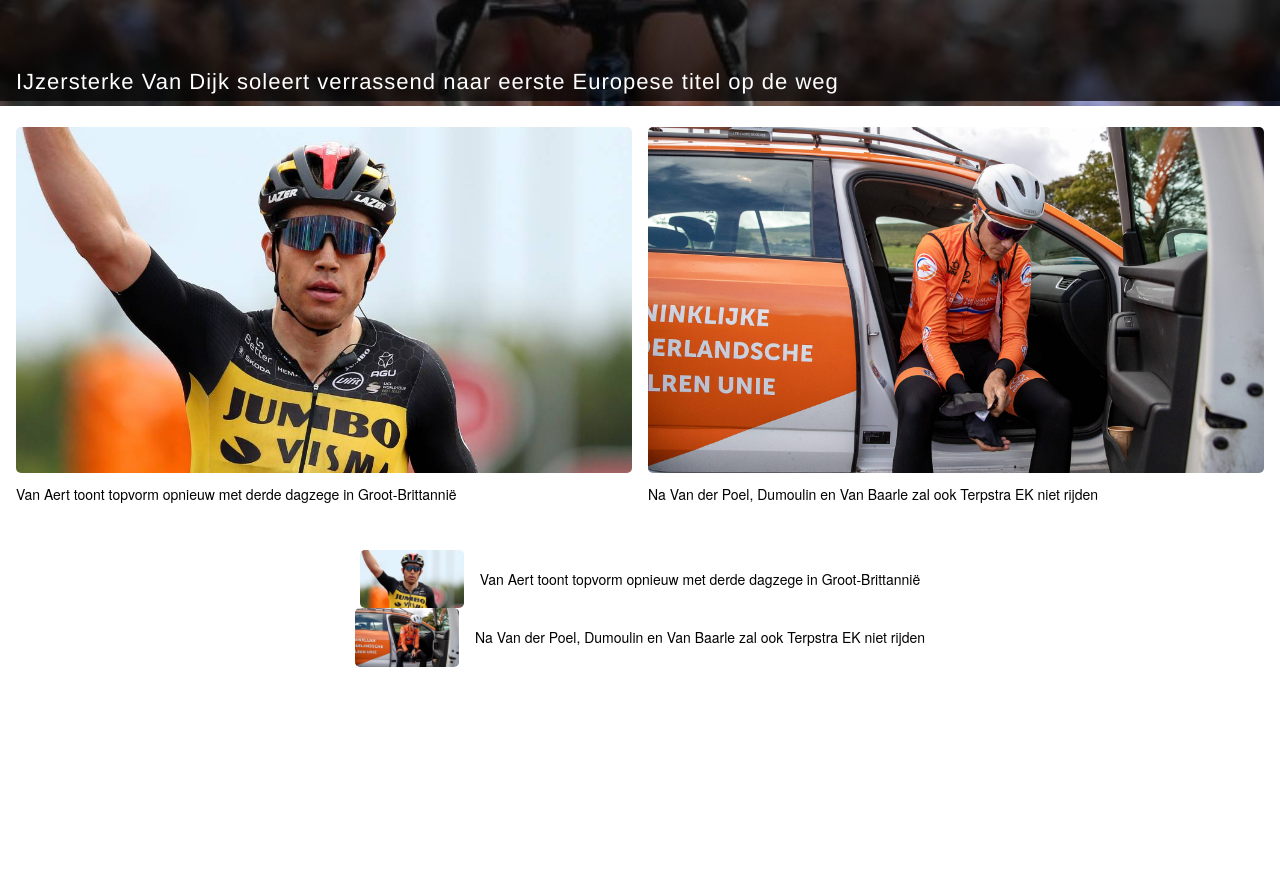
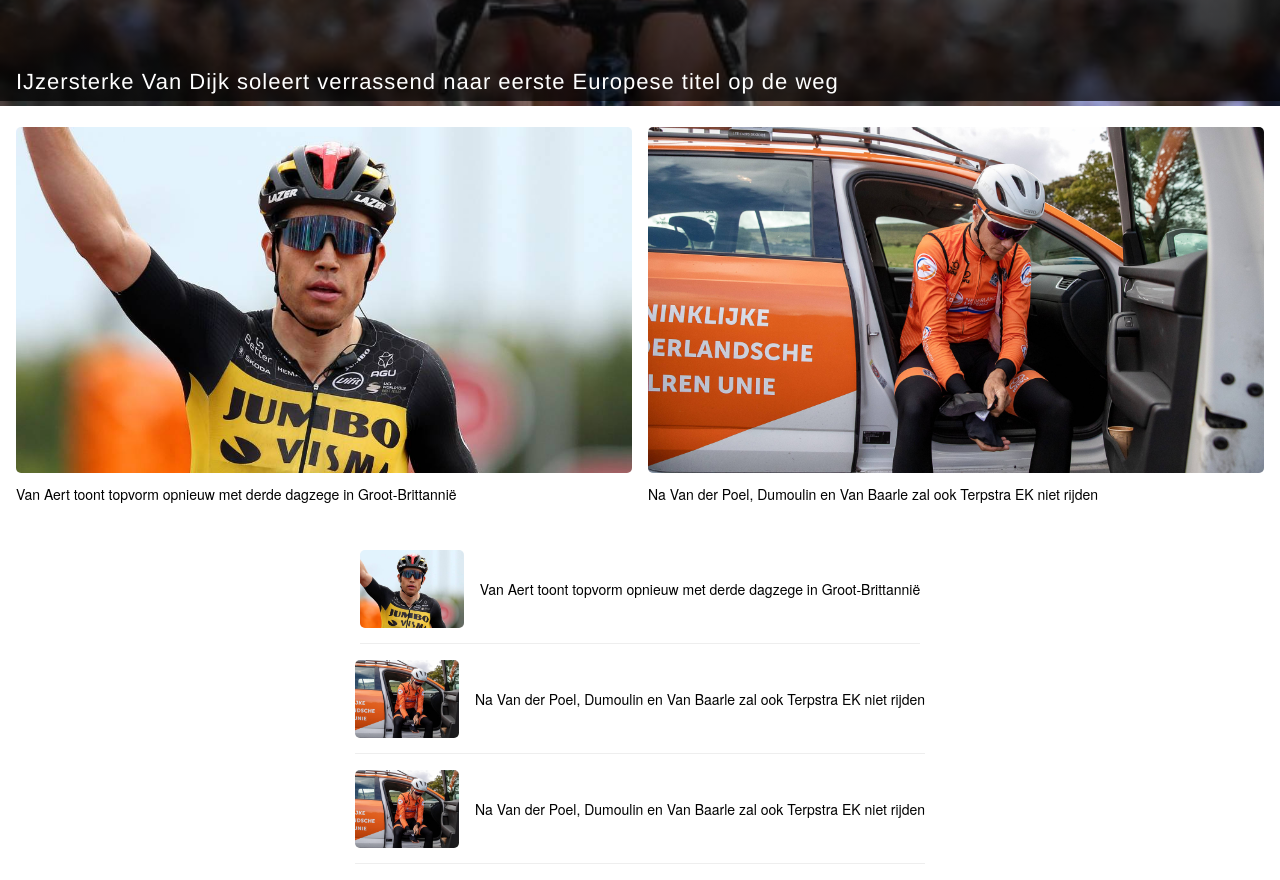
Before and after one commit to SvH-Shane/hva-frontend-dev-blok-1, a plain HTML site: page index.html in a window 1280 px wide. Shown: the part 924-1804 px from the top of the page. Before the commit the page ends 1607 px from the top, so only its background shows below. Drawn offline with Linux system fonts and the light colour scheme.

Commit message:
add stories

```diff
--- a/index.html
+++ b/index.html
@@ -82,6 +82,12 @@
 					Na Van der Poel, Dumoulin en Van Baarle zal ook Terpstra EK niet rijden
 				</figcaption>
 			</figure>
+			<figure>
+				<img src="assets/images/3840x2160a.jpeg" alt="Na Van der Poel, Dumoulin en Van Baarle zal ook Terpstra EK niet rijden" width="100%">
+				<figcaption>
+					Na Van der Poel, Dumoulin en Van Baarle zal ook Terpstra EK niet rijden
+				</figcaption>
+			</figure>
 		</section>
 	</main>
 
--- a/styles/style.css
+++ b/styles/style.css
@@ -13,6 +13,7 @@
     --second-color: #666666;
     --usefull-color: #999999;
     --light-extra: #dddddd;
+    --light-grey: #eeeeee;
     --natural: #ffffff;
 
 /* Witruimtes, afstanden */
@@ -151,7 +152,7 @@ nav button svg {
 
 .header-articles {
     display: flex;
-    padding: 1rem 0 2rem 1rem;
+    padding: 1rem 0 1rem 1rem;
 }
 
 .header-articles figure {
@@ -183,10 +184,12 @@ nav button svg {
     display: flex;
     align-items: center;
     flex-direction: row;
+    padding: 1rem 0px calc(1rem - 1px);
+    border-bottom: 1px solid var(--light-grey);
 }
 
 .stories figure img {
-    min-height: 1.5rem;
+    min-height: 4.875rem;
     width: 6.5rem;
     object-fit: cover;
     border-radius: 5px;
```
